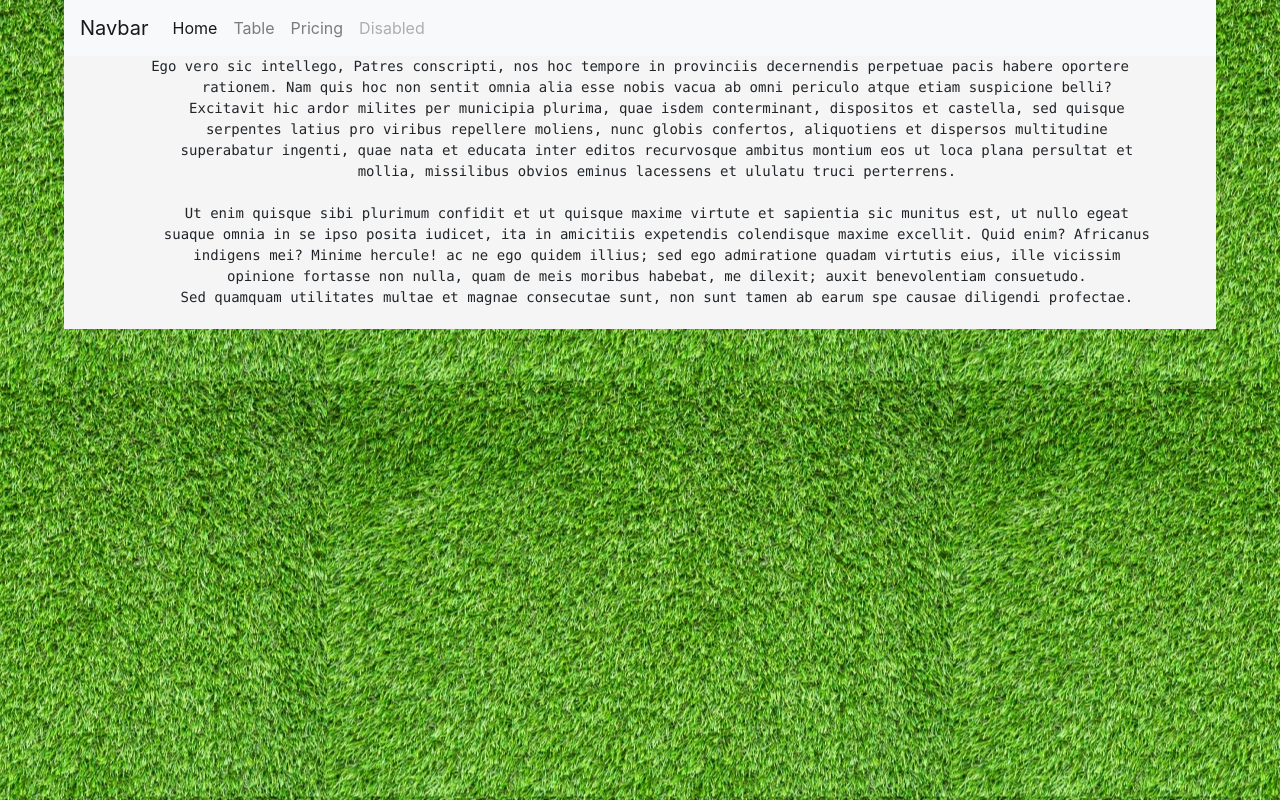
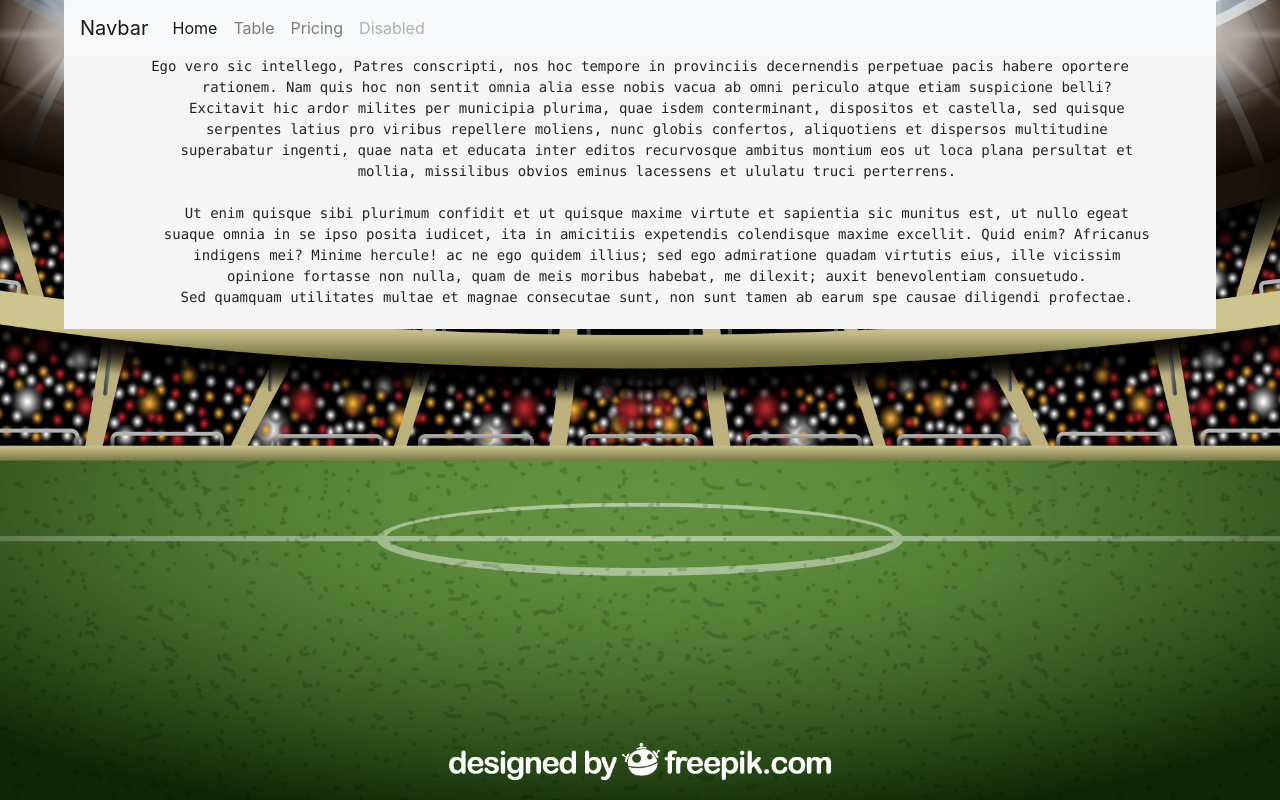
Before and after one commit to MA-Moustache/Football-Manager, an Angular app: page / in a window 1280 px wide. Built offline with nearby package versions, Linux system fonts and the light colour scheme.

Commit message:
Switch of background
20:00

```diff
--- a/src/styles.css
+++ b/src/styles.css
@@ -1,6 +1,10 @@
 /* You can add global styles to this file, and also import other style files */
-body{
+html,body{
+  height: auto;
+}
+body {
   background-image: url(header.jpg);
-  background-repeat: repeat;
-  background-position:center;
+  background-repeat: no-repeat;
+  background-position:center center;
+  background-size: cover;
 }
```
Also changed, not shown: src/header.jpg.
